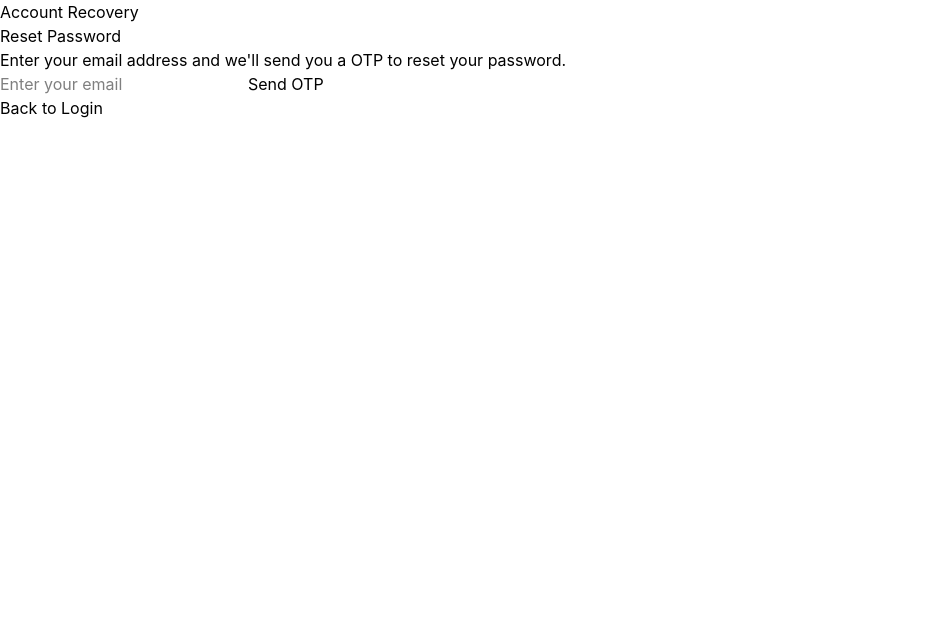
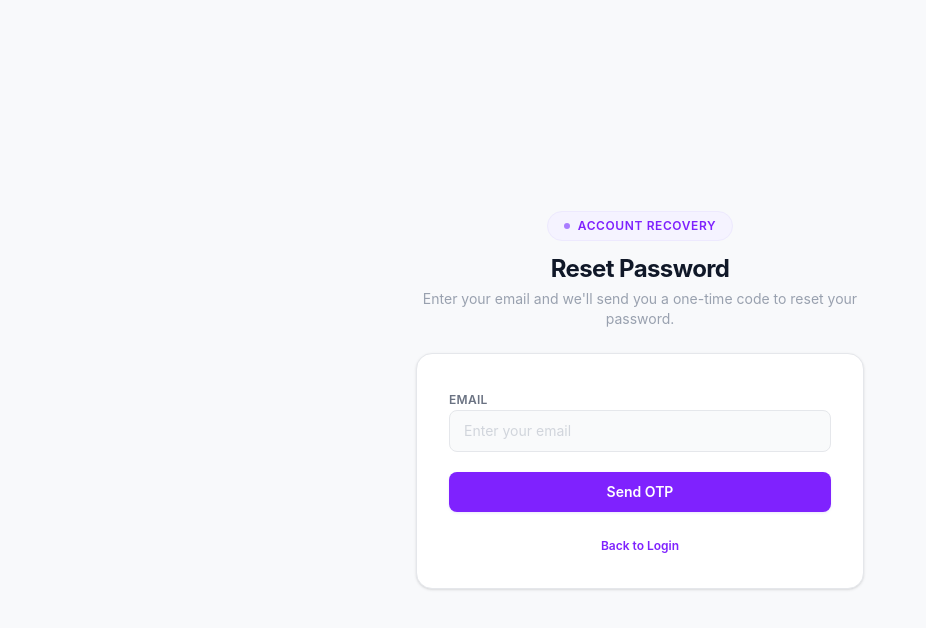
Before and after one commit to Manthan-129/Project-Management-System, a React (Vite) app in the folder user/: page /forget-password in a window 1280 px wide. Shown: the top 628 px of the page, without its empty margins (0-926 px from the left). Built offline with nearby package versions, Linux system fonts and the light colour scheme; no server answers.

Commit message:
ForgetPassword Connections

```diff
--- a/user/src/pages/AuthPages/ForgetPassword.jsx
+++ b/user/src/pages/AuthPages/ForgetPassword.jsx
@@ -1,77 +1,225 @@
 import React from 'react'
-import {useState, useContext} from 'react'
+import { useContext, useState } from 'react'
 import { useForm } from 'react-hook-form'
+import { toast } from 'react-toastify'
+import { X } from 'lucide-react'
 import { AppContext } from '../../context/AppContext'
-import { assets } from '../../assets/assets'
-import Loading from '../../components/LoadingPage'
 import OTP from '../../components/AuthComponents/OTP'
-import { X } from 'lucide-react'
+import api from '../../api/axiosInstance'
 
 const ForgetPassword = () => {
+    const { navigate, setToken } = useContext(AppContext)
 
-    const {navigate }= useContext(AppContext);
+    const [showPass, setShowPass] = useState(false)
+    const [loading, setLoading] = useState(false)
+    const [openOtp, setOpenOtp] = useState(false)
+    const [otp, setOtp] = useState('')
+    const [pendingEmail, setPendingEmail] = useState('')
 
-    const [showPass, setShowPass]= useState(false);
+    const {
+        register,
+        handleSubmit,
+        watch,
+        formState: { errors },
+    } = useForm({
+        mode: 'onTouched',
+    })
 
-    const [email, setEmail]= useState('');
-    const [openOtp, setOpenOtp]= useState(false);
-    const [otp,setOtp]= useState('');
+    const passwordValue = watch('newPassword')
 
-    const [pass, setPass]= useState('');
-    const [confirmPass, setConfirmPass]= useState('');
+    const handleOTPChange = (value) => {
+        setOtp(value)
+    }
 
+    const requestOtp = async (data) => {
+        try {
+            setLoading(true)
 
-    const handleOTPChange= (value)=>{
-        setOtp(value);
+            const email = data.email.trim().toLowerCase()
+            const { data: response } = await api.post('/auth/forget-password-otp-request', { email })
+
+            if (response?.success) {
+                setPendingEmail(email)
+                setOtp('')
+                setOpenOtp(true)
+                toast.success(response.message || 'OTP sent to email for password reset')
+                return
+            }
+
+            toast.error(response?.message || 'Unable to send reset OTP')
+        } catch (error) {
+            toast.error(error?.response?.data?.message || 'Unable to send reset OTP right now')
+        } finally {
+            setLoading(false)
+        }
+    }
+
+    const resetPassword = async (data) => {
+        if (otp.length !== 6) {
+            toast.error('Enter the 6-digit OTP')
+            return
+        }
+
+        if (!pendingEmail) {
+            toast.error('Reset session expired. Please request a new OTP.')
+            return
+        }
+
+        if (data.newPassword !== data.confirmPassword) {
+            toast.error('Passwords do not match')
+            return
+        }
+
+        try {
+            setLoading(true)
+
+            const { data: response } = await api.post('/auth/verify-change-pass-otp', {
+                email: pendingEmail,
+                otp,
+                newPass: data.newPassword,
+            })
+
+            if (response?.success && response?.token) {
+                setToken(response.token)
+                localStorage.setItem('token', response.token)
+                toast.success(response.message || 'Password updated successfully')
+                setOpenOtp(false)
+                setOtp('')
+                setPendingEmail('')
+                navigate('/dashboard')
+                return
+            }
+
+            toast.error(response?.message || 'Unable to reset password')
+        } catch (error) {
+            toast.error(error?.response?.data?.message || 'Unable to reset password right now')
+        } finally {
+            setLoading(false)
+        }
     }
 
     return (
-    <div>
-        <div>
-            <div>
-                <div><span>Account Recovery</span></div>
-                <h1>Reset Password</h1>
-                <p>Enter your email address and we'll send you a OTP to reset your password.</p>
+        <div className="min-h-screen bg-[#f8f9fb] flex items-center justify-center px-4 py-12">
+            <div className="w-full max-w-md">
+                <div className="mb-6 text-center">
+                    <div className="inline-flex items-center gap-2 px-4 py-1.5 bg-violet-50 text-violet-600 text-xs font-semibold rounded-full border border-violet-100 mb-3 uppercase tracking-wider">
+                        <span className="w-1.5 h-1.5 rounded-full bg-violet-500 animate-pulse"></span>
+                        Account Recovery
                     </div>
-            <form>
-                <input type="email" placeholder="Enter your email" value={email} onChange={(e)=> setEmail(e.target.value)} required/>
-                <button type='submit'>Send OTP</button>
-            </form>
-            <div><span onClick={()=> navigate('/login')}>Back to Login</span></div>
+                    <h1 className="text-2xl font-bold text-gray-900 mb-1 tracking-tight">Reset Password</h1>
+                    <p className="text-gray-400 text-sm">Enter your email and we&apos;ll send you a one-time code to reset your password.</p>
                 </div>
 
-        {/* Open OTP Page */}
-        {openOtp && (
-            <div onClick={()=> setOpenOtp(false)}>
-                <div onClick={(e)=> e.stopPropagation()}>
-                    <div>
-                        <div>
-                            <h2 className="text-lg font-bold text-gray-900">Reset Your Password</h2>
-                            <p className="text-xs text-gray-500 mt-0.5">Enter the OTP and your new password</p>
+                <div className="bg-white rounded-2xl border border-gray-200 shadow-sm px-8 py-8">
+                    <form onSubmit={handleSubmit(requestOtp)} className="space-y-4">
+                        <div className="space-y-1.5">
+                            <label className="text-xs font-semibold text-gray-500 uppercase tracking-wide">Email</label>
+                            <input
+                                type="email"
+                                autoComplete="email"
+                                {...register('email', {
+                                    required: 'Email is required',
+                                    pattern: {
+                                        value: /^[A-Z0-9._%+-]+@[A-Z0-9.-]+\.[A-Z]{2,}$/i,
+                                        message: 'Invalid email address',
+                                    },
+                                })}
+                                placeholder="Enter your email"
+                                className="w-full px-3.5 py-2.5 text-sm text-gray-800 bg-gray-50 border border-gray-200 rounded-lg placeholder-gray-300 focus:outline-none focus:ring-2 focus:ring-violet-100 focus:border-violet-400 transition"
+                            />
+                            {errors.email && <p className="text-xs text-red-400">{errors.email.message}</p>}
                         </div>
-                        <button onClick={()=> setOpenOtp(false)}><X size={14} strokeWidth={2}/></button>
-                    </div>
-                    <form>
-                        <div>
-                            <label>OTP Code</label>
-                            <OTP value={otp} onChange={handleOTPChange}></OTP>
-                        </div>
-                        <div>
-                            <label>New Password</label>
-                            <input type={showPass ? "text" : "password"} placeholder="Enter your new password" value={pass} onChange={(e)=> setPass(e.target.value)} required minLength={6}/>
-                            <button type="button" onClick={() => setShowPass(!showPass)}>
-                            {showPass ? "Hide" : "Show"}
+
+                        <div className="pt-1">
+                            <button
+                                type="submit"
+                                disabled={loading}
+                                className="w-full bg-violet-600 hover:bg-violet-700 disabled:bg-violet-300 text-white font-semibold text-sm py-2.5 rounded-lg transition-colors shadow-sm shadow-violet-100"
+                            >
+                                {loading ? 'Sending OTP...' : 'Send OTP'}
                             </button>
                         </div>
-                        <div>
-                            <label>Confirm Password</label>
-                            <input type={showPass ? "text" : "password"} placeholder="Confirm your new password" value={confirmPass} onChange={(e)=> setConfirmPass(e.target.value)} required minLength={6}/>
-                            <button type="button" onClick={() => setShowPass(!showPass)}>
-                            {showPass ? "Hide" : "Show"}
+                    </form>
+
+                    <div className="mt-5 text-center">
+                        <button
+                            type="button"
+                            onClick={() => navigate('/login')}
+                            className="text-xs font-semibold text-violet-600 hover:text-violet-700 transition-colors"
+                        >
+                            Back to Login
                         </button>
                     </div>
+                </div>
+            </div>
+
+            {openOtp && (
+                <div className="fixed inset-0 z-50 flex items-center justify-center bg-gray-900/25 backdrop-blur-sm px-4" onClick={() => setOpenOtp(false)}>
+                    <div className="w-full max-w-sm bg-white rounded-2xl border border-gray-200 shadow-lg p-7 space-y-5" onClick={(e) => e.stopPropagation()}>
+                        <div className="flex items-start justify-between">
                             <div>
-                            <button type="submit" disabled={otp.length !== 6}>Reset Password</button>
+                                <h2 className="text-base font-bold text-gray-900 tracking-tight">Reset Your Password</h2>
+                                <p className="text-xs text-gray-400 mt-1">Enter the OTP and your new password.</p>
+                            </div>
+                            <button onClick={() => setOpenOtp(false)} type="button" aria-label="Close reset dialog" className="p-1.5 text-gray-300 hover:text-gray-500 hover:bg-gray-100 rounded-lg transition">
+                                <X size={14} strokeWidth={2} />
+                            </button>
+                        </div>
+
+                        <form onSubmit={handleSubmit(resetPassword)} className="space-y-4">
+                            <div className="space-y-1.5">
+                                <label className="text-xs font-semibold text-gray-500 uppercase tracking-wide">OTP Code</label>
+                                <OTP value={otp} onChange={handleOTPChange} />
+                            </div>
+
+                            <div className="space-y-1.5">
+                                <label className="text-xs font-semibold text-gray-500 uppercase tracking-wide">New Password</label>
+                                <div className="relative">
+                                    <input
+                                        type={showPass ? 'text' : 'password'}
+                                        autoComplete="new-password"
+                                        {...register('newPassword', {
+                                            required: 'New password is required',
+                                            minLength: { value: 6, message: 'Password must be at least 6 characters' },
+                                        })}
+                                        placeholder="Enter your new password"
+                                        className="w-full px-3.5 py-2.5 pr-11 text-sm text-gray-800 bg-gray-50 border border-gray-200 rounded-lg placeholder-gray-300 focus:outline-none focus:ring-2 focus:ring-violet-100 focus:border-violet-400 transition"
+                                    />
+                                    <button type="button" onClick={() => setShowPass(!showPass)} className="absolute right-3 top-1/2 -translate-y-1/2 text-xs font-medium text-gray-400 hover:text-violet-500 transition">
+                                        {showPass ? 'Hide' : 'Show'}
+                                    </button>
+                                </div>
+                                {errors.newPassword && <p className="text-xs text-red-400">{errors.newPassword.message}</p>}
+                            </div>
+
+                            <div className="space-y-1.5">
+                                <label className="text-xs font-semibold text-gray-500 uppercase tracking-wide">Confirm Password</label>
+                                <div className="relative">
+                                    <input
+                                        type={showPass ? 'text' : 'password'}
+                                        autoComplete="new-password"
+                                        {...register('confirmPassword', {
+                                            required: 'Please confirm your password',
+                                            validate: (value) => value === passwordValue || 'Passwords do not match',
+                                        })}
+                                        placeholder="Confirm your new password"
+                                        className="w-full px-3.5 py-2.5 pr-11 text-sm text-gray-800 bg-gray-50 border border-gray-200 rounded-lg placeholder-gray-300 focus:outline-none focus:ring-2 focus:ring-violet-100 focus:border-violet-400 transition"
+                                    />
+                                    <button type="button" onClick={() => setShowPass(!showPass)} className="absolute right-3 top-1/2 -translate-y-1/2 text-xs font-medium text-gray-400 hover:text-violet-500 transition">
+                                        {showPass ? 'Hide' : 'Show'}
+                                    </button>
+                                </div>
+                                {errors.confirmPassword && <p className="text-xs text-red-400">{errors.confirmPassword.message}</p>}
+                            </div>
+
+                            <div>
+                                <button
+                                    type="submit"
+                                    disabled={loading || otp.length !== 6}
+                                    className="w-full bg-violet-600 hover:bg-violet-700 disabled:bg-violet-300 text-white font-semibold text-sm py-2.5 rounded-lg transition-colors shadow-sm shadow-violet-100"
+                                >
+                                    {loading ? 'Resetting...' : 'Reset Password'}
+                                </button>
                             </div>
                         </form>
                     </div>
```
Lines whose indentation alone changed are shown as unchanged.
